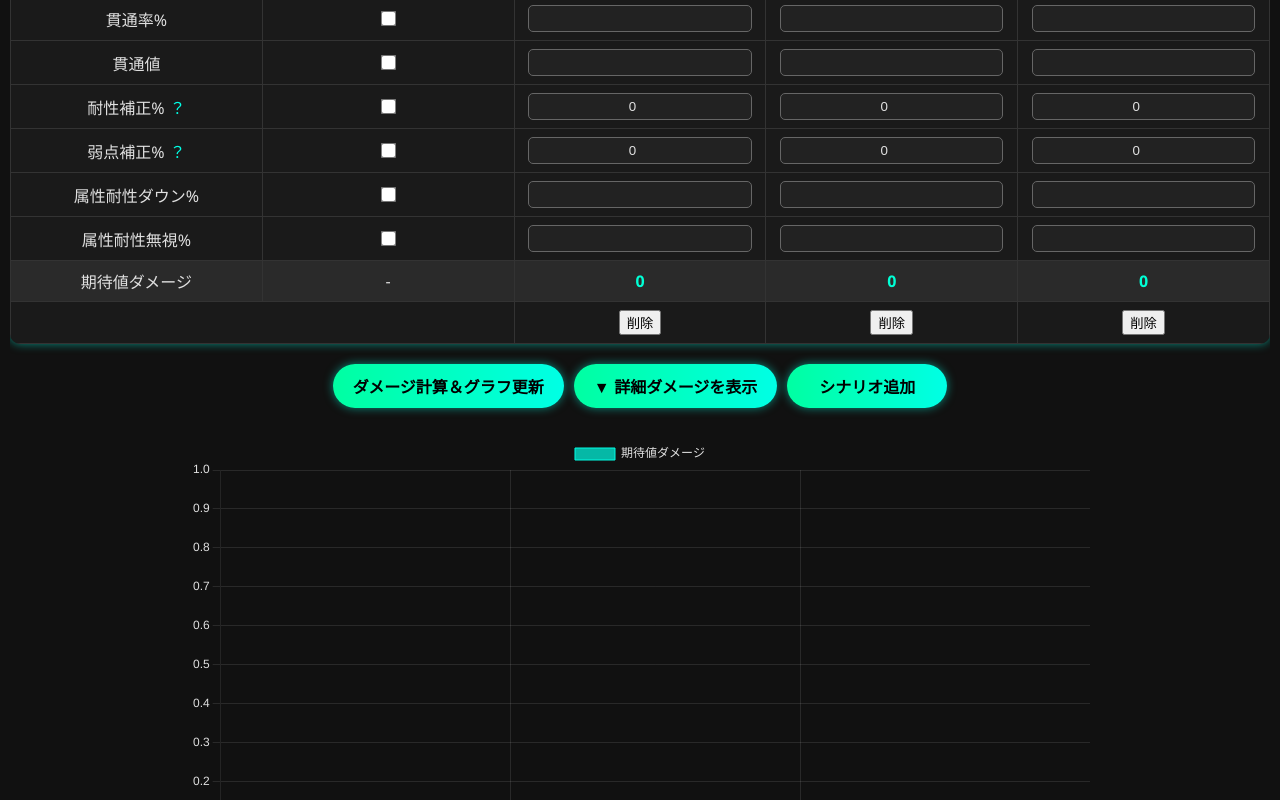
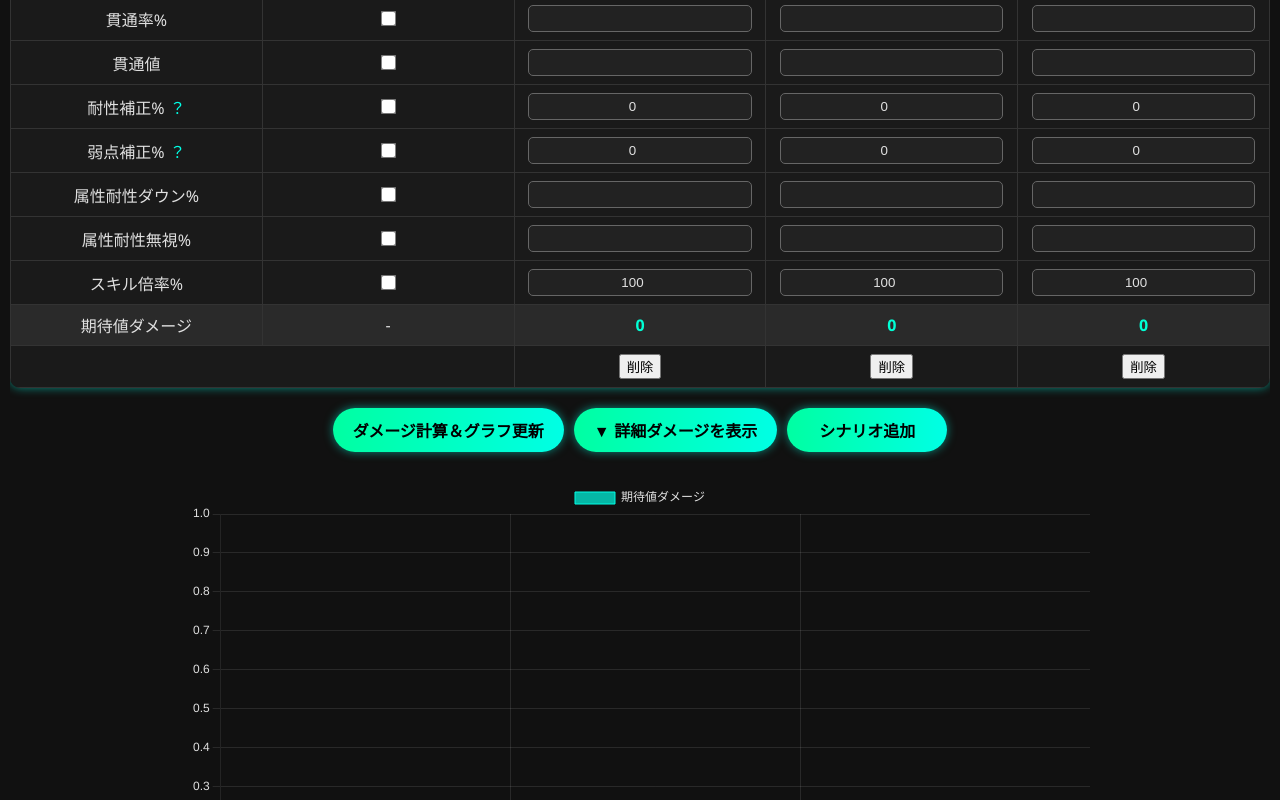
Before and after one commit to skdrph/zenzero-damage-calc-v1, a plain HTML site: page index.html in a window 1280 px wide. Shown: the part 663-1463 px from the top of the page. Drawn offline with nearby package versions, Linux system fonts and the light colour scheme.

Commit message:
Add files via upload

```diff
--- a/index.html
+++ b/index.html
@@ -1,5 +1,6 @@
 <!DOCTYPE html>
 <html lang="ja">
+
 <head>
     <meta charset="UTF-8">
     <title>ゼンゼロダメージ計算ツール by St</title>
@@ -17,18 +18,21 @@
             --damage-color: #00ffd5;
             --shadow: 0 0 10px rgba(0, 255, 229, 0.5);
         }
+
         body {
             font-family: "Segoe UI", Arial, sans-serif;
             background-color: var(--bg-color);
             color: var(--text-color);
             margin: 10px;
         }
+
         h1 {
             text-align: center;
             color: var(--accent-color);
             margin-bottom: 20px;
             text-shadow: var(--shadow);
         }
+
         .controls {
             text-align: center;
             margin-bottom: 20px;
@@ -37,6 +41,7 @@
             justify-content: center;
             gap: 10px;
         }
+
         .controls button {
             background: var(--button-bg);
             color: #000;
@@ -49,12 +54,15 @@
             font-size: 1em;
             min-width: 160px;
         }
+
         .controls button:hover {
             background: var(--button-hover);
         }
+
         .table-wrapper {
             overflow-x: auto;
         }
+
         table {
             width: 100%;
             min-width: 1000px;
@@ -66,18 +74,31 @@
             overflow: hidden;
             box-shadow: var(--shadow);
         }
-    th, td {
+
+        th,
+        td {
             border: 1px solid var(--table-border);
             padding: 8px;
             text-align: center;
             position: relative;
-      width: auto; /* 列幅を自動調整 */
+            width: auto;
         }
+
+        th:first-child,
+        td:first-child {
+            position: sticky;
+            left: 0;
+            z-index: 10;
+            /* 他の列と重ならないようにする */
+        }
+
         th {
             background-color: var(--table-header);
             color: var(--accent-color);
         }
-    input[type="number"], input[type="text"] {
+
+        input[type="number"],
+        input[type="text"] {
             width: 90%;
             padding: 5px;
             border: 1px solid #666;
@@ -86,17 +107,21 @@
             color: var(--text-color);
             text-align: center;
         }
+
         .damage {
             font-weight: bold;
             color: var(--damage-color);
         }
+
         .checkbox {
             transform: scale(1.2);
         }
+
         #chart-wrapper {
             margin-top: 30px;
             text-align: center;
         }
+
         #chart-wrapper canvas {
             display: block;
             margin: auto;
@@ -104,12 +129,14 @@
             width: 100%;
             height: auto;
         }
+
         .hint-icon {
             cursor: pointer;
             margin-left: 5px;
             font-size: 1em;
             color: var(--accent-color);
         }
+
         .hint-popup {
             display: none;
             position: absolute;
@@ -123,19 +150,25 @@
             white-space: nowrap;
             z-index: 10;
             box-shadow: var(--shadow);
+            max-width: 90vw;
+            word-wrap: break-word;
         }
+
         .hint-container:hover .hint-popup,
         .hint-container.active .hint-popup {
             display: block;
         }
+
         .foldable {
             display: none;
         }
+
         .damage-row {
             background-color: #2a2a2a;
         }
     </style>
 </head>
+
 <body>
 
     <h1>ゼンゼロダメージ計算ツール by St</h1>
@@ -146,7 +179,6 @@
         </table>
     </div>
 
-<!-- ボタンをテーブルの下に移動 -->
     <div class="controls">
         <button onclick="calculateAll()">ダメージ計算＆グラフ更新</button>
         <button onclick="toggleDetails()">▼ 詳細ダメージを表示</button>
@@ -170,7 +202,8 @@ const percentFields = [
             'critRatePercent', 'critDmgPercent', 'breakMultiplierPercent',
             'defDownPercent', 'penetrationRatePercent',
             'resistanceCorrectionPercent', 'weaknessCorrectionPercent',
-  'elementResistanceDownPercent', 'elementResistanceIgnorePercent'
+            'elementResistanceDownPercent', 'elementResistanceIgnorePercent',
+            'skillMultiplierPercent' // 新しく追加された項目
         ];
 
         const inputItems = [
@@ -183,7 +216,7 @@ const inputItems = [
             { field: 'dmgBonusPercent', label: 'ダメージボーナス%' },
             { field: 'critRatePercent', label: '会心率%', hint: '通常時は5%、会心率UP効果で変動' },
             { field: 'critDmgPercent', label: '会心ダメージ%', hint: '通常時は50%、会心ダメUP効果で変動' },
-  { field: 'breakMultiplierPercent', label: 'ブレイク弱体倍率%', hint: '非ブレイク時ダメージを見たい場合は100を入力' },
+            { field: 'breakMultiplierPercent', label: 'ブレイク弱体倍率%', hint: '非ブレイクは100' },
             { field: 'enemyDef', label: '敵防御力', hint: 'ボスは953、精鋭は794が基準値' },
             { field: 'defDownPercent', label: '防御力ダウン%' },
             { field: 'penetrationRatePercent', label: '貫通率%' },
@@ -191,7 +224,8 @@ const inputItems = [
             { field: 'resistanceCorrectionPercent', label: '耐性補正%', hint: '敵に耐性があれば20%' },
             { field: 'weaknessCorrectionPercent', label: '弱点補正%', hint: '敵に弱点があれば20%' },
             { field: 'elementResistanceDownPercent', label: '属性耐性ダウン%' },
-  { field: 'elementResistanceIgnorePercent', label: '属性耐性無視%' }
+            { field: 'elementResistanceIgnorePercent', label: '属性耐性無視%' },
+            { field: 'skillMultiplierPercent', label: 'スキル倍率%' } // 新しく追加された項目
         ];
 
         const defaultValues = {
@@ -200,7 +234,8 @@ const defaultValues = {
             'breakMultiplierPercent': 100,
             'enemyDef': 953,
             'resistanceCorrectionPercent': 0,
-  'weaknessCorrectionPercent': 0
+            'weaknessCorrectionPercent': 0,
+            'skillMultiplierPercent': 100 // 初期値として100%に設定
         };
 
         function renderTable() {
@@ -210,7 +245,7 @@ function renderTable() {
             const headerRow = document.createElement('tr');
             headerRow.innerHTML = `<th>項目</th><th>シナリオで数値を統一</th>` +
                 Array.from({ length: scenarioCount }, (_, i) =>
-      `<th><input type="text" id="name-${i}" value="${scenarioNames[i] || `シナリオ${i+1}`}" onchange="saveInputs()"></th>`
+                    `<th><input type="text" id="name-${i}" value="${scenarioNames[i] || `シナリオ${i + 1}`}" onchange="saveInputs()"></th>`
                 ).join('');
             table.appendChild(headerRow);
 
@@ -313,9 +348,11 @@ function calculateDamage(values) {
             const critBuff_critical = 1 + (v.critDmgPercent || 0);
             const critBuff_nonCritical = 1;
 
-  const dmg_expected = totalAtk * dmgBuff * critBuff_expected * breakBuff * defFactor * resist;
-  const dmg_crit = totalAtk * dmgBuff * critBuff_critical * breakBuff * defFactor * resist;
-  const dmg_nonCrit = totalAtk * dmgBuff * critBuff_nonCritical * breakBuff * defFactor * resist;
+            const skillMultiplier = (v.skillMultiplierPercent || 0);
+
+            const dmg_expected = totalAtk * dmgBuff * critBuff_expected * breakBuff * defFactor * resist * skillMultiplier;
+            const dmg_crit = totalAtk * dmgBuff * critBuff_critical * breakBuff * defFactor * resist * skillMultiplier;
+            const dmg_nonCrit = totalAtk * dmgBuff * critBuff_nonCritical * breakBuff * defFactor * resist * skillMultiplier;
 
             return {
                 expected: Math.round(dmg_expected),
@@ -446,4 +483,5 @@ window.onload = function () {
     </script>
 
 </body>
+
 </html>
```
Lines whose indentation alone changed are shown as unchanged.
